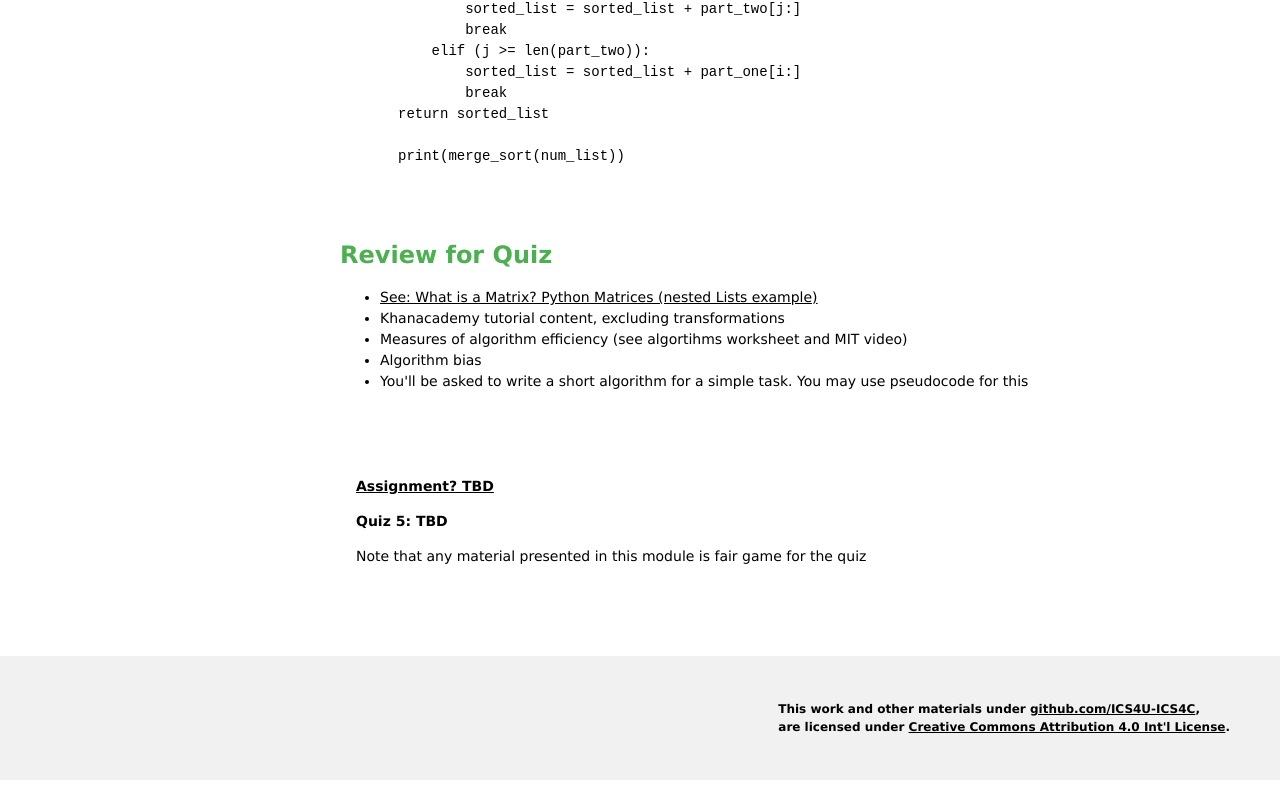
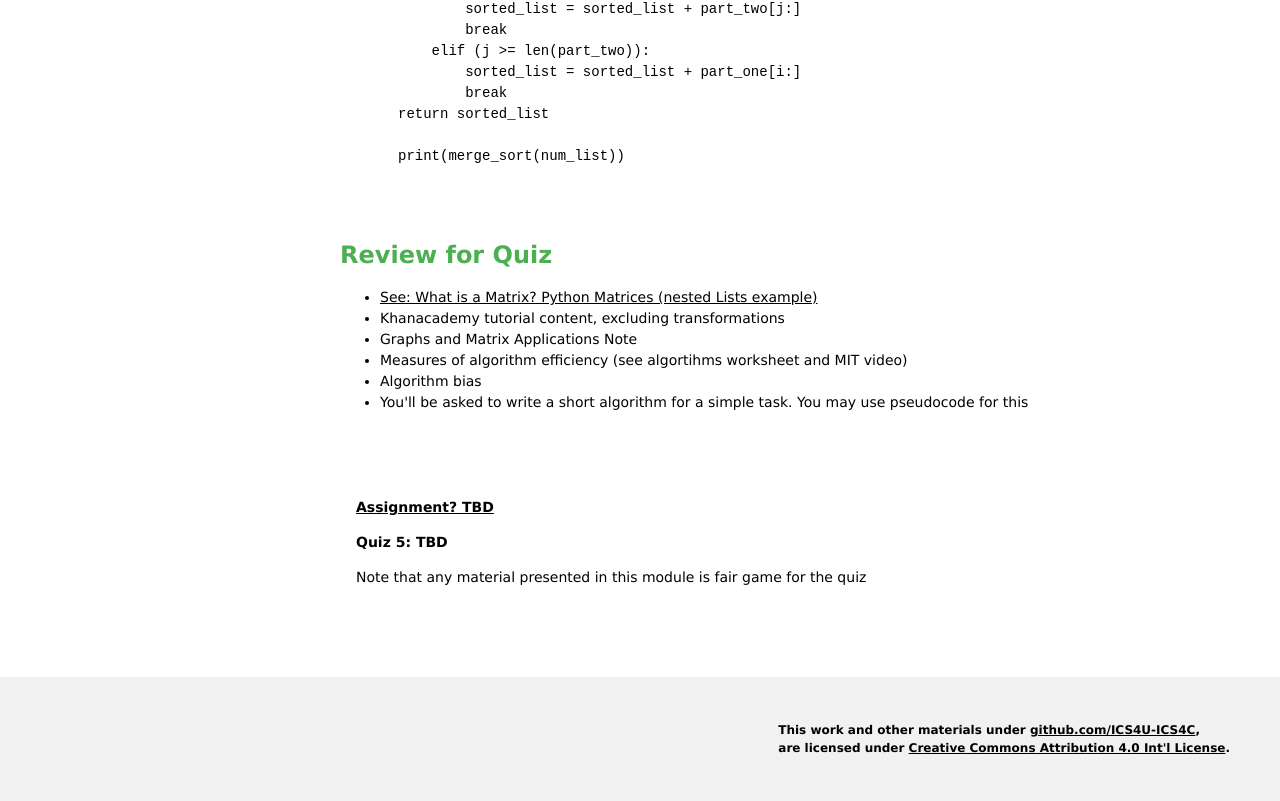
Before and after one commit to ICS4U-ICS4C/2019-Spring-4, a plain HTML site: page Pages/module5.html in a window 1280 px wide. Shown: the part 3737-4538 px from the top of the page. Before the commit the page ends 4517 px from the top, so only its background shows below. Drawn offline with nearby package versions, Linux system fonts and the light colour scheme.

Commit message:
Update module5.html

```diff
--- a/Pages/module5.html
+++ b/Pages/module5.html
@@ -195,7 +195,8 @@
   <ul style="font-weight:initial">
     <li><a href="https://www.programiz.com/python-programming/matrix">See: What is a Matrix? Python Matrices (nested Lists example)</a></li>
     <li>Khanacademy tutorial content, excluding transformations</li>
-    <li>Measures of algorithm efficiency (see algortihms worksheet and MIT video)</li>
+	  <li>Graphs and Matrix Applications Note</li>
+	  <li>Measures of algorithm efficiency (see algortihms worksheet and MIT video)</li>
     <li>Algorithm bias</li>
     <li>You'll be asked to write a short algorithm for a simple task. You may use pseudocode for this</li>
   </ul>
```
